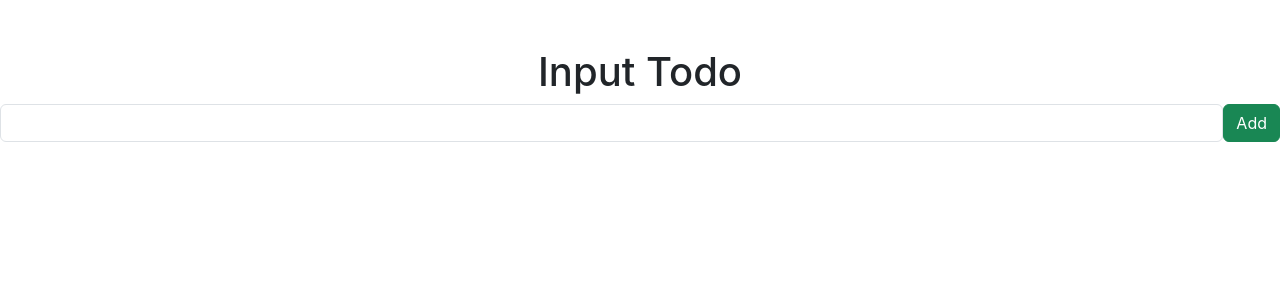
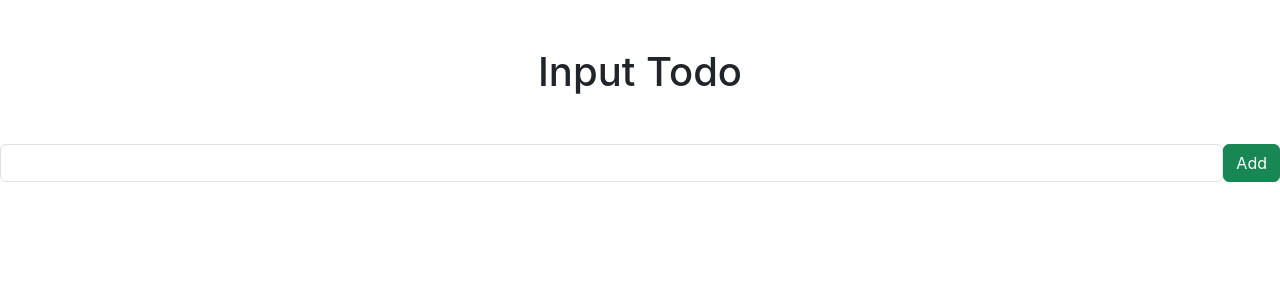
Before and after one commit to luccachantre/pern1, a React (Create React App) app in the folder client/: page / in a window 1280 px wide. Shown: the top 300 px of the page. Built offline with nearby package versions, Linux system fonts and the light colour scheme.

Commit message:
just trying to sync with main

```diff
--- a/client/src/components/InputTodo.js
+++ b/client/src/components/InputTodo.js
@@ -4,7 +4,7 @@ const InputTodo = () => {
     return (
         <Fragment>
             <h1 className="text-center mt-5">Input Todo</h1>
-            <form className="d-flex">
+            <form className="d-flex mt-5">
                 <input type="text" className="form-control"/>
                 <button className="btn btn-success">Add</button>
             </form>
```
